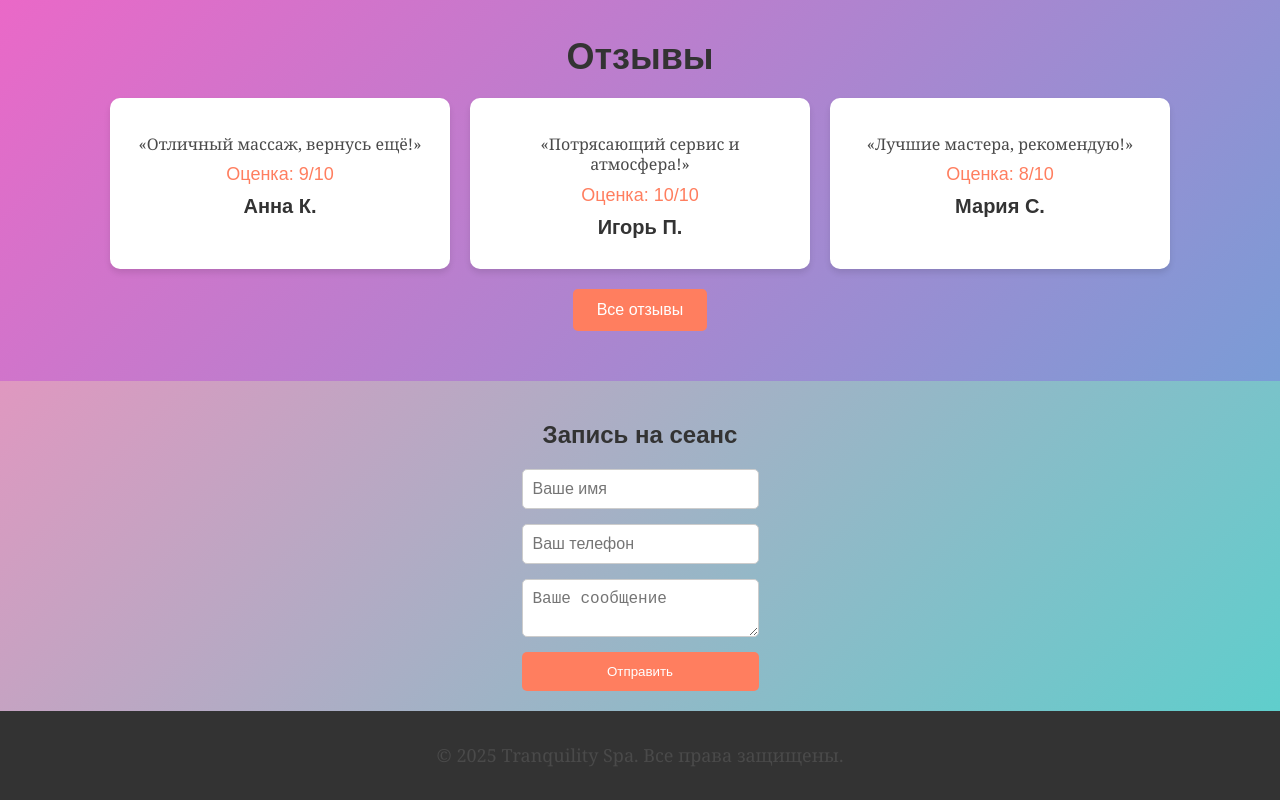
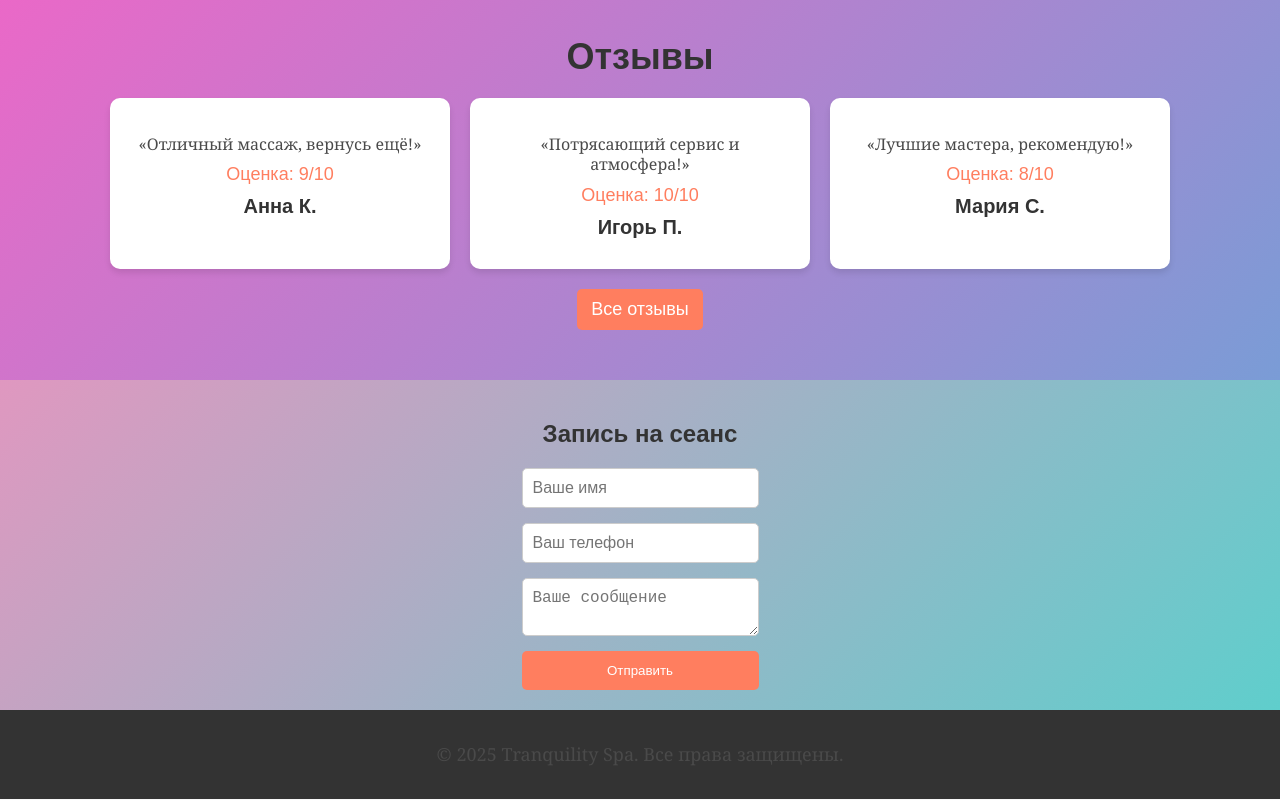
Before and after one commit to Matvei-Lise/dip_frontend, a website built with Vite: page index.html in a window 1280 px wide. Shown: the part 1809-2609 px from the top of the page. Built offline with nearby package versions, Linux system fonts and the light colour scheme.

Commit message:
правил css кнопки у reviews

```diff
--- a/index.html
+++ b/index.html
@@ -122,7 +122,9 @@
           <h3>Мария С.</h3>
         </div>
       </div>
-      <a href="pages/reviews.html">Все отзывы</a>
+      <button id="reviews__btn" class="btn-info">
+        <a href="pages/reviews.html">Все отзывы</a>
+      </button>
     </section>
 
     <section id="booking" class="booking">
--- a/public/css/style.css
+++ b/public/css/style.css
@@ -199,19 +199,6 @@ p {
     font-size: 18px;
     color: #ff7e5f;
 }
-.reviews a {
-    display: inline-block;
-    margin-top: 20px;
-    padding: 12px 24px;
-    background-color: #ff7e5f;
-    color: white;
-    border-radius: 5px;
-    text-decoration: none;
-    transition: background 0.3s;
-}
-.reviews a:hover {
-    background-color: #e85d4f;
-}
 
 .booking {
     display: flex;
```
